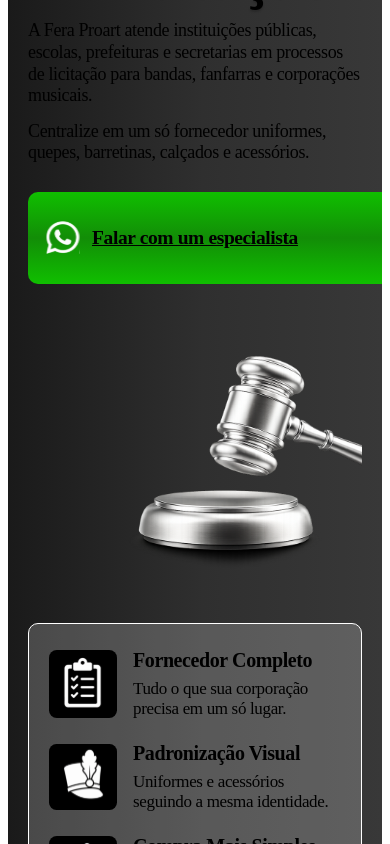
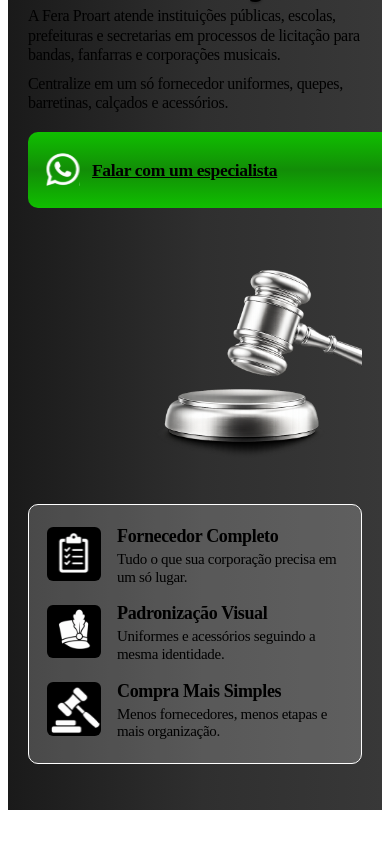
Before and after one commit to leobrasil777-lang/FeraProart-Website, a React (Vite) app: page / in a window 390 px wide. Shown: the part 1980-2824 px from the top of the page. Built offline with nearby package versions, Linux system fonts and the light colour scheme; the HTML template or start-up script is replaced by a standard one.

Commit message:
Compact home bidding section

```diff
--- a/src/components/HomeBiddingSection/HomeBiddingSection.css
+++ b/src/components/HomeBiddingSection/HomeBiddingSection.css
@@ -1,7 +1,7 @@
 .home-bidding-section {
   position: relative;
   overflow: hidden;
-  min-height: clamp(620px, 64vw, 700px);
+  min-height: clamp(520px, 52vw, 600px);
   background: linear-gradient(90deg, #1a1a1a 0%, #2f2f2f 52%, #383838 100%);
   color: var(--color-white);
 }
@@ -9,12 +9,12 @@
 .home-bidding-section__container {
   position: relative;
   display: grid;
-  min-height: clamp(620px, 64vw, 700px);
-  grid-template-columns: minmax(0, 548px) minmax(0, 1fr);
+  min-height: clamp(520px, 52vw, 600px);
+  grid-template-columns: minmax(0, 500px) minmax(0, 1fr);
   grid-template-rows: 1fr auto;
-  column-gap: 24px;
-  padding-top: clamp(64px, 6.5vw, 86px);
-  padding-bottom: clamp(52px, 5vw, 68px);
+  column-gap: 16px;
+  padding-top: clamp(42px, 4.8vw, 60px);
+  padding-bottom: clamp(34px, 3.8vw, 48px);
 }
 
 .home-bidding-section__copy {
@@ -28,19 +28,19 @@
   position: relative;
   width: min(100%, 560px);
   flex-direction: column;
-  margin: 0 0 18px;
+  margin: 0 0 12px;
   color: var(--color-white);
 }
 
 .home-bidding-section__title-line {
   display: flex;
   align-items: baseline;
-  gap: clamp(14px, 1.7vw, 24px);
+  gap: clamp(10px, 1.25vw, 17px);
   white-space: nowrap;
 }
 
 .home-bidding-section__title-main {
-  font-size: clamp(46px, 4.6vw, 64px);
+  font-size: clamp(38px, 3.8vw, 52px);
   font-weight: 500;
   letter-spacing: -0.055em;
   line-height: 0.95;
@@ -49,7 +49,7 @@
 .home-bidding-section__title-script {
   display: inline-block;
   margin-left: 2px;
-  font-size: clamp(68px, 6.5vw, 92px);
+  font-size: clamp(54px, 5.2vw, 74px);
   line-height: 0.62;
   transform: translateY(0.08em);
   text-shadow: 0 2px 2px rgba(0, 0, 0, 0.18);
@@ -57,11 +57,11 @@
 
 .home-bidding-section__description {
   display: grid;
-  max-width: 520px;
-  gap: 14px;
-  margin-bottom: clamp(24px, 3vw, 32px);
+  max-width: 470px;
+  gap: 10px;
+  margin-bottom: clamp(18px, 2.2vw, 24px);
   color: var(--color-white);
-  font-size: clamp(16px, 1.35vw, 19px);
+  font-size: clamp(14px, 1.15vw, 16px);
   font-weight: 400;
   letter-spacing: -0.02em;
   line-height: 1.16;
@@ -73,17 +73,17 @@
 
 .home-bidding-section__cta {
   display: inline-flex;
-  width: min(100%, 426px);
-  min-height: clamp(58px, 5vw, 64px);
+  width: min(100%, 360px);
+  min-height: clamp(48px, 4vw, 54px);
   align-items: center;
   justify-content: flex-start;
-  gap: 17px;
+  gap: 12px;
   border-radius: 10px;
-  margin-bottom: clamp(28px, 4vw, 42px);
-  padding: 14px 28px;
+  margin-bottom: clamp(18px, 3vw, 30px);
+  padding: 10px 22px;
   background: linear-gradient(180deg, rgb(16, 191, 0) 0%, rgb(18, 141, 7) 50%, rgb(16, 191, 0) 100%);
   color: var(--color-white);
-  font-size: clamp(18px, 1.55vw, 22px);
+  font-size: clamp(16px, 1.25vw, 18px);
   font-weight: 700;
   letter-spacing: -0.02em;
   line-height: 1;
@@ -102,18 +102,18 @@
 }
 
 .home-bidding-section__cta img {
-  width: 41px;
-  height: 42px;
+  width: 32px;
+  height: 32px;
   flex: 0 0 auto;
 }
 
 .home-bidding-section__image-wrap {
   position: absolute;
-  top: clamp(34px, 5vw, 62px);
-  right: clamp(-120px, -5vw, -40px);
+  top: clamp(28px, 4vw, 48px);
+  right: clamp(-96px, -4vw, -32px);
   z-index: 1;
-  width: min(58vw, 740px);
-  height: clamp(430px, 48vw, 560px);
+  width: min(52vw, 610px);
+  height: clamp(340px, 39vw, 450px);
   pointer-events: none;
 }
 
@@ -131,32 +131,32 @@
   min-height: 0;
   grid-column: 1 / -1;
   grid-template-columns: repeat(3, minmax(0, 1fr));
-  gap: 20px;
+  gap: 16px;
   align-self: end;
   border: 1px solid rgba(255, 255, 255, 1);
   border-radius: 10px;
-  padding: clamp(20px, 2.3vw, 26px) clamp(22px, 2.7vw, 30px);
+  padding: clamp(14px, 1.6vw, 18px) clamp(16px, 2vw, 22px);
   background: rgba(255, 255, 255, 0.2);
 }
 
 .bidding-benefit {
   display: flex;
   align-items: center;
-  gap: 18px;
+  gap: 14px;
   min-width: 0;
 }
 
 .bidding-benefit__image {
-  width: clamp(58px, 5.2vw, 70px);
-  height: clamp(58px, 5.2vw, 70px);
+  width: clamp(46px, 4.2vw, 56px);
+  height: clamp(46px, 4.2vw, 56px);
   flex: 0 0 auto;
   object-fit: contain;
 }
 
 .bidding-benefit__content h3 {
-  margin: 0 0 8px;
+  margin: 0 0 5px;
   color: var(--color-white);
-  font-size: clamp(17px, 1.45vw, 20px);
+  font-size: clamp(15px, 1.2vw, 17px);
   font-weight: 600;
   letter-spacing: -0.02em;
   line-height: 1.05;
@@ -165,7 +165,7 @@
 .bidding-benefit__content p {
   margin: 0;
   color: var(--color-white);
-  font-size: clamp(14px, 1.2vw, 16px);
+  font-size: clamp(13px, 1vw, 14px);
   font-weight: 400;
   letter-spacing: -0.02em;
   line-height: 1.18;
@@ -174,46 +174,46 @@
 @media (max-width: 75rem) {
   .home-bidding-section,
   .home-bidding-section__container {
-    min-height: 620px;
+    min-height: 540px;
   }
 
   .home-bidding-section__container {
-    grid-template-columns: minmax(0, 500px) minmax(0, 1fr);
-    padding-top: 64px;
-    padding-bottom: 52px;
+    grid-template-columns: minmax(0, 455px) minmax(0, 1fr);
+    padding-top: 46px;
+    padding-bottom: 36px;
   }
 
   .home-bidding-section__title-main {
-    font-size: clamp(50px, 5vw, 62px);
+    font-size: clamp(40px, 4.2vw, 50px);
   }
 
   .home-bidding-section__title-script {
-    font-size: clamp(76px, 7vw, 90px);
+    font-size: clamp(58px, 6vw, 72px);
   }
 
   .home-bidding-section__description {
+    margin-bottom: 20px;
+  }
+
+  .home-bidding-section__cta {
+    min-height: 52px;
     margin-bottom: 28px;
   }
 
-  .home-bidding-section__cta {
-    min-height: 66px;
-    margin-bottom: 46px;
-  }
-
   .home-bidding-section__image-wrap {
-    top: 56px;
-    right: -150px;
-    width: min(60vw, 620px);
-    height: 430px;
+    top: 42px;
+    right: -120px;
+    width: min(54vw, 520px);
+    height: 360px;
   }
 
   .home-bidding-section__benefits {
-    padding: 24px 26px;
+    padding: 16px 20px;
   }
 
   .bidding-benefit__image {
-    width: 68px;
-    height: 68px;
+    width: 54px;
+    height: 54px;
   }
 }
 
@@ -224,24 +224,24 @@
   }
 
   .home-bidding-section {
-    padding-block: 68px;
+    padding-block: 46px;
   }
 
   .home-bidding-section__container {
     display: flex;
     flex-direction: column;
-    gap: 30px;
+    gap: 24px;
     padding-top: 0;
     padding-bottom: 0;
   }
 
   .home-bidding-section__title {
-    margin-bottom: 22px;
+    margin-bottom: 16px;
   }
 
   .home-bidding-section__description {
     max-width: 100%;
-    margin-bottom: 28px;
+    margin-bottom: 20px;
   }
 
   .home-bidding-section__cta {
@@ -254,7 +254,7 @@
     right: auto;
     order: 2;
     width: min(100%, 620px);
-    height: clamp(280px, 54vw, 390px);
+    height: clamp(240px, 48vw, 340px);
     margin-inline: auto;
   }
 
@@ -262,13 +262,13 @@
     order: 3;
     grid-template-columns: 1fr;
     margin-bottom: 0;
-    padding: 30px 28px;
+    padding: 22px 24px;
   }
 }
 
 @media (max-width: 36rem) {
   .home-bidding-section {
-    padding-block: 54px;
+    padding-block: 46px;
   }
 
   .home-bidding-section__container {
@@ -290,17 +290,17 @@
   }
 
   .home-bidding-section__description {
-    gap: 14px;
-    font-size: 18px;
+    gap: 10px;
+    font-size: 16px;
     line-height: 1.2;
   }
 
   .home-bidding-section__cta {
     width: 100%;
-    min-height: 64px;
+    min-height: 56px;
     gap: 12px;
     padding-inline: 18px;
-    font-size: clamp(18px, 5vw, 20px);
+    font-size: clamp(16px, 4.5vw, 18px);
   }
 
   .home-bidding-section__cta img {
@@ -309,14 +309,14 @@
   }
 
   .home-bidding-section__image-wrap {
-    height: clamp(250px, 70vw, 340px);
+    height: clamp(220px, 62vw, 300px);
     width: 100%;
     margin-inline: auto;
   }
 
   .home-bidding-section__benefits {
-    gap: 24px;
-    padding: 26px 20px;
+    gap: 18px;
+    padding: 22px 18px;
   }
 
   .bidding-benefit {
@@ -325,15 +325,15 @@
   }
 
   .bidding-benefit__image {
-    width: 68px;
-    height: 68px;
+    width: 54px;
+    height: 54px;
   }
 
   .bidding-benefit__content h3 {
-    font-size: 20px;
+    font-size: 18px;
   }
 
   .bidding-benefit__content p {
-    font-size: 17px;
+    font-size: 15px;
   }
 }
```
